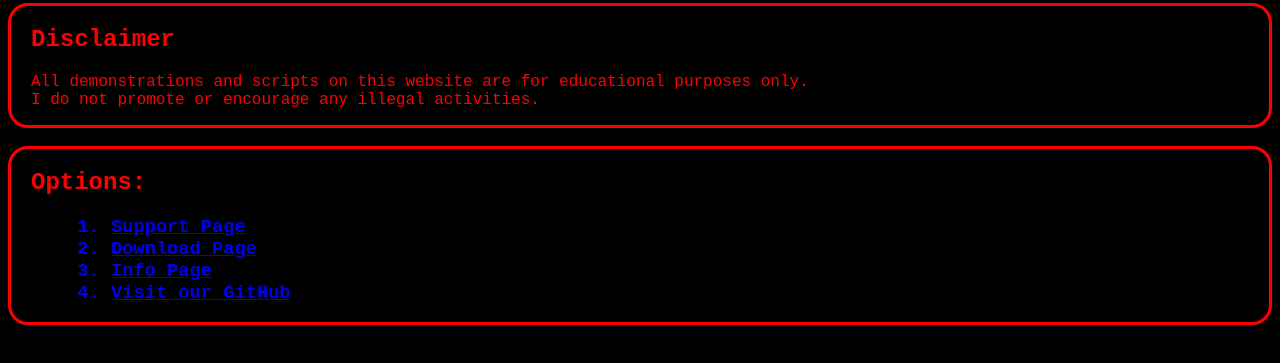
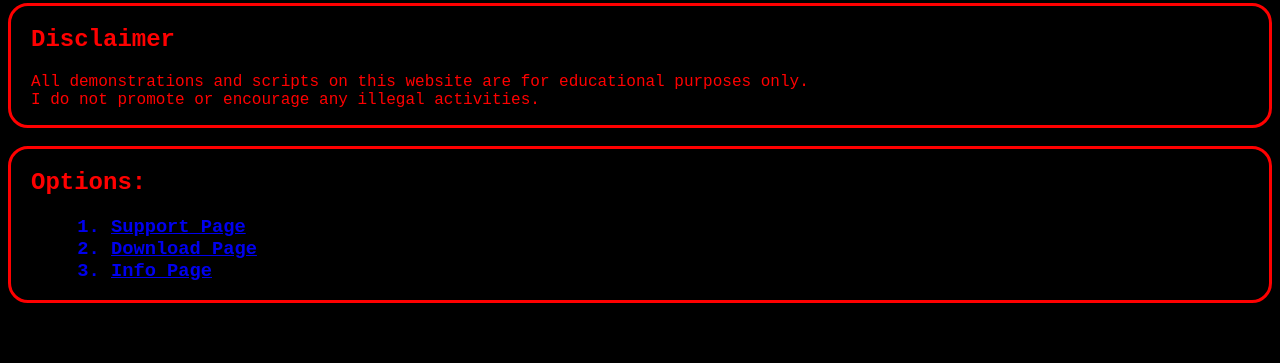
Before and after one commit to Oxymora-Client/Oxymora-Client.github.io, a plain HTML site: page index.html in a window 1280 px wide. Shown: the part 83-446 px from the top of the page. Drawn offline with Linux system fonts and the light colour scheme.

Commit message:
Update index.html

```diff
--- a/index.html
+++ b/index.html
@@ -24,7 +24,6 @@
     <a href="/support.html"><li>Support Page</li></a>
     <a href="/download.html"><li>Download Page</li></a>
     <a href="/info.html"><li>Info Page</li></a>
-    <a href="https://github.com/Oxymora-Client" target="_blank"><li>Visit our GitHub</li></a>
    </h3>
   </ol>
  </div>
```
